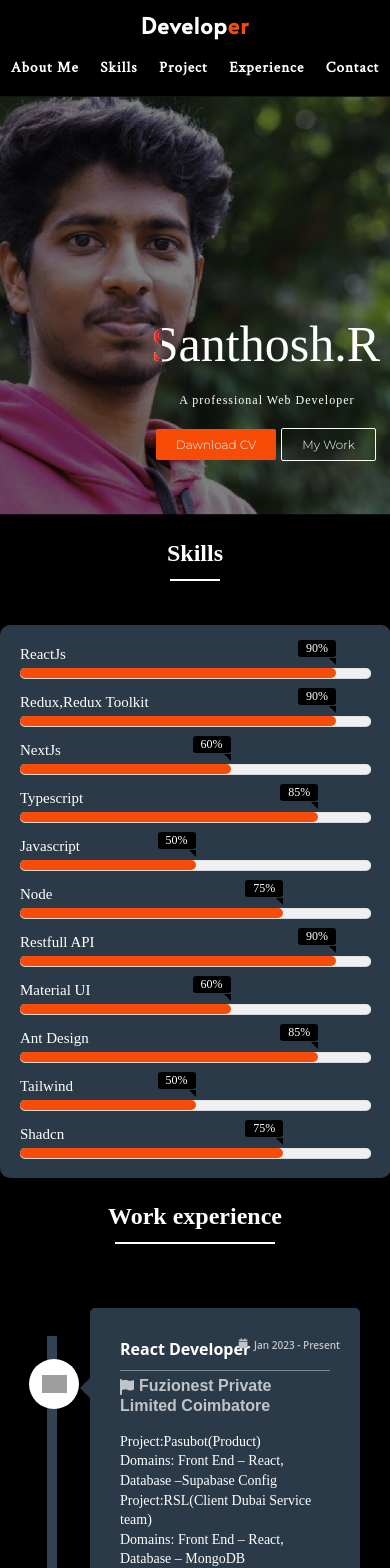
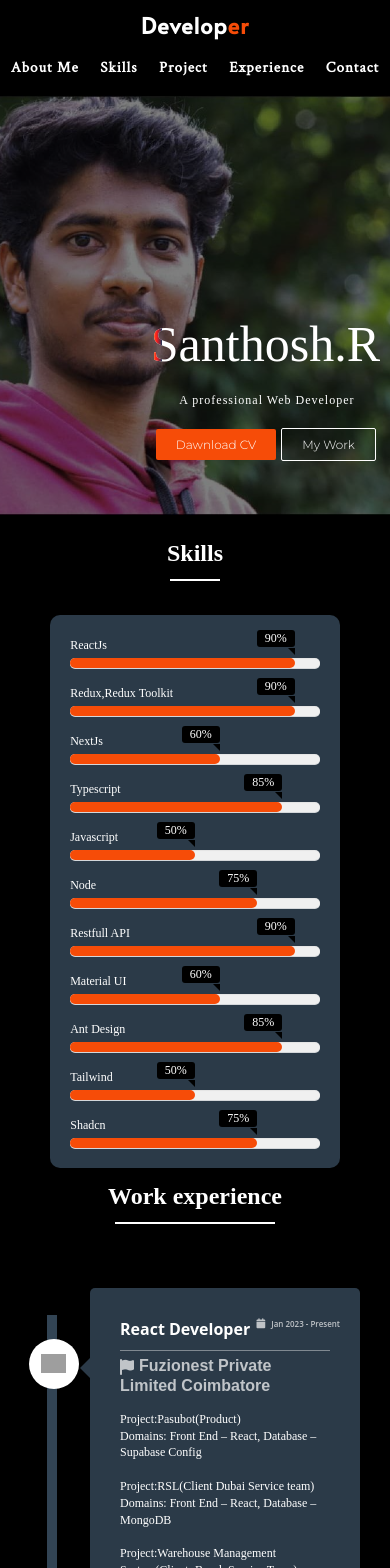
Before and after one commit to santhu434/Portfolio, a React (Create React App) app: page / in a window 390 px wide. Shown: the top 1568 px of the page. Built offline with nearby package versions, Linux system fonts and the light colour scheme; grey boxes are pictures that could not be loaded.

Commit message:
media query updated

```diff
--- a/src/components/Experiencecontainer/Experiencecontainer.js
+++ b/src/components/Experiencecontainer/Experiencecontainer.js
@@ -30,6 +30,7 @@ const ExperienceContainer = () => {
                 <p className="projectParagraph">
                   Project:Pasubot(Product)<br></br>
                   Domains: Front End – React, Database –Supabase Config<br></br>
+                  <br></br>
                   {/* <div class="click_container">
                     <span data-title="Click" class="text">
                     Click
@@ -38,6 +39,7 @@ const ExperienceContainer = () => {
                   </div> */}
                   Project:RSL(Client Dubai Service team)<br></br>
                   Domains:  Front End – React, Database – MongoDB<br></br>
+                  <br></br>
                   {/* <div class="click_container">
                     <span data-title="Click" class="text">
                     Click
--- a/src/components/Experiencecontainer/exp.css
+++ b/src/components/Experiencecontainer/exp.css
@@ -327,20 +327,20 @@
   .cbp_tmtimeline>li .cbp_tmicon {
     width: 50px;
     height: 50px;
-    margin-left: 0.5px;
+    margin-left: 0.2px;
     margin-top: 40px;
   }
   .faPra{
     font-size: 32px;
   }
   .projectParagraph  {
-   font-size: 14px;
+   font-size: 12px;
   }
   .cbp_tmtimeline>li .cbp_tmlabel h3 {
     font-size: 16px;
   }
   .date {
-    font-size: 10px;
+    font-size: 8px;
   }
   .date i {
     margin-right: 4px;
--- a/src/components/Skillcontainer/pulse.css
+++ b/src/components/Skillcontainer/pulse.css
@@ -159,7 +159,7 @@ width: 500px;
 
   .skill-bars {
     padding: 20px;
-    width: 100%;
+    width: 80%;
     margin: auto;
     flex-direction: column;
     gap: 15px;
@@ -170,6 +170,6 @@ width: 500px;
   }
 
   .skill-bars .bar .info span {
-    font-size: 15px;
+    font-size: 12px;
   }
 }
--- a/src/components/Skillcontainer/skillcontainer.css
+++ b/src/components/Skillcontainer/skillcontainer.css
@@ -95,7 +95,8 @@
     margin-bottom: 15px;
 }
     .skillcontainer {
-        margin: 10px 0;
+        width: 80%;
+        margin: auto;
         padding-top: 30px;
     }
 
--- a/src/components/Work/work.css
+++ b/src/components/Work/work.css
@@ -163,8 +163,15 @@
 }
 
 @media (max-width: 480px) {
+  .card .details .content a{
+    font-size: 10px;
+    margin-top: 0;
+  }
   .card .details .content h3{
-    font-size: 16px;
+    font-size: 10px;
+  }
+  .card .details .content ul li a{
+    padding: 0;
   }
   .sectionprojecttitle h2{
     font-size: 24px;
```
